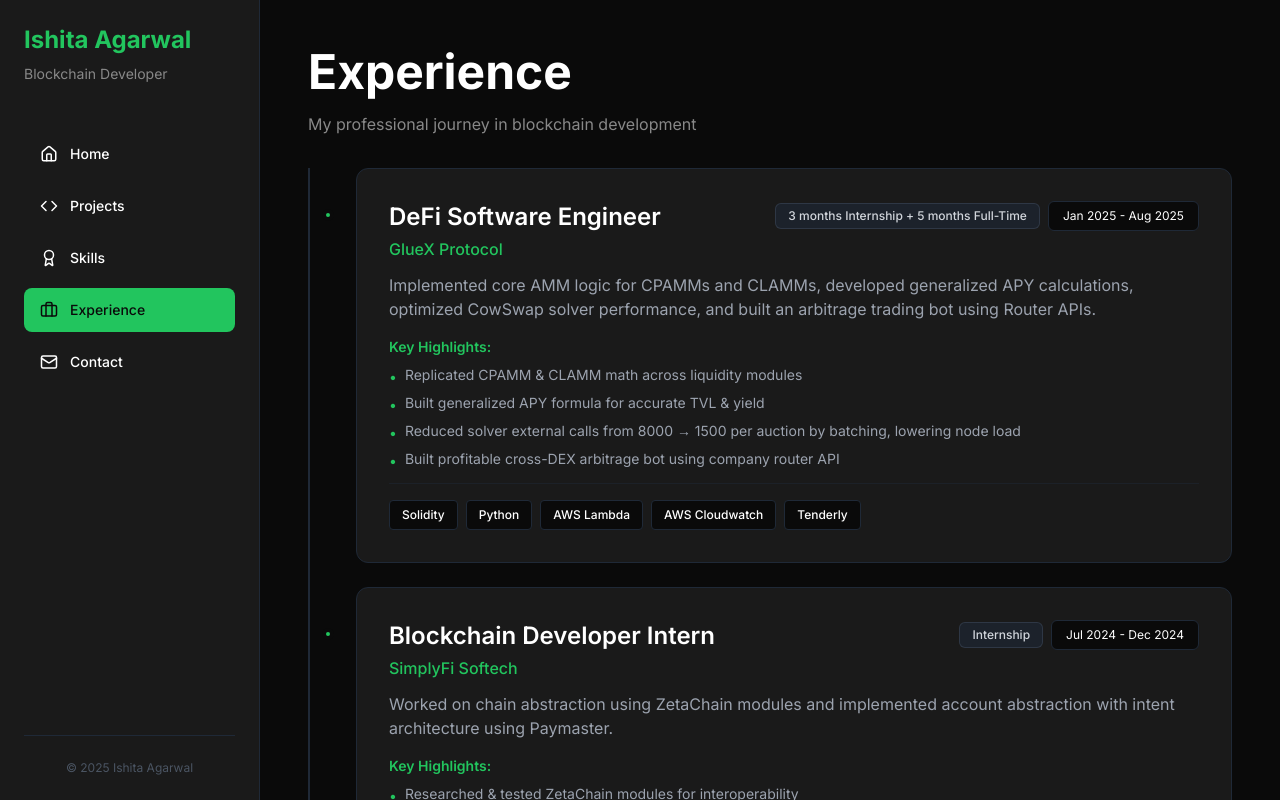
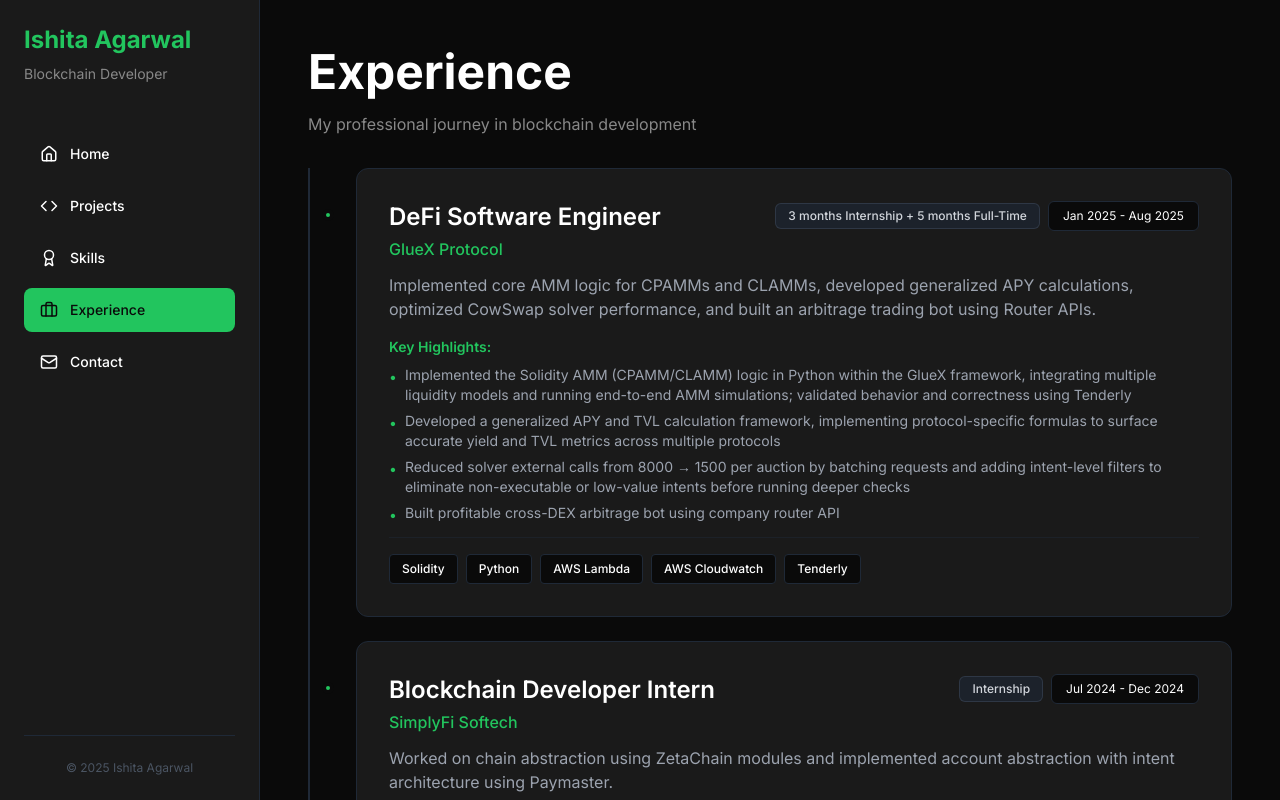
Before and after one commit to Ishita-02/Portfolio-website, a Next.js app: page /experience in a window 1280 px wide. Built offline with nearby package versions, Linux system fonts and the light colour scheme.

Commit message:
update experience

```diff
--- a/app/experience/page.tsx
+++ b/app/experience/page.tsx
@@ -8,9 +8,9 @@ export default function ExperiencePage() {
       description:
         "Implemented core AMM logic for CPAMMs and CLAMMs, developed generalized APY calculations, optimized CowSwap solver performance, and built an arbitrage trading bot using Router APIs.",
       highlights: [
-        "Replicated CPAMM & CLAMM math across liquidity modules",
-        "Built generalized APY formula for accurate TVL & yield",
-        "Reduced solver external calls from 8000 → 1500 per auction by batching, lowering node load",
+        "Implemented the Solidity AMM (CPAMM/CLAMM) logic in Python within the GlueX framework, integrating multiple liquidity models and running end-to-end AMM simulations; validated behavior and correctness using Tenderly",
+        "Developed a generalized APY and TVL calculation framework, implementing protocol-specific formulas to surface accurate yield and TVL metrics across multiple protocols",
+        "Reduced solver external calls from 8000 → 1500 per auction by batching requests and adding intent-level filters to eliminate non-executable or low-value intents before running deeper checks",
         "Built profitable cross-DEX arbitrage bot using company router API",
       ],
       techStack: ["Solidity", "Python", "AWS Lambda", "AWS Cloudwatch", "Tenderly"],
@@ -36,8 +36,8 @@ export default function ExperiencePage() {
       description:
         "Built on-chain data validation middlewares, indexing pipelines, analytics integrations, and backend APIs powering scoring and utility-claim systems.",
       highlights: [
-        "Created middlewares to validate on-chain data from logs & receipts",
-        "Designed scalable indexing pipeline using blockchain RPCs",
+        "Built middleware to cross-verify database state with on-chain events and logs, ensuring data consistency between the blockchain and internal storage.",
+        "Designed scalable NFT indexing pipeline using blockchain RPCs",
         "Developed user scoring & utility claim APIs",
         "Integrated Hotjar, Segment & Discord widgets for analytics",
       ],
```
